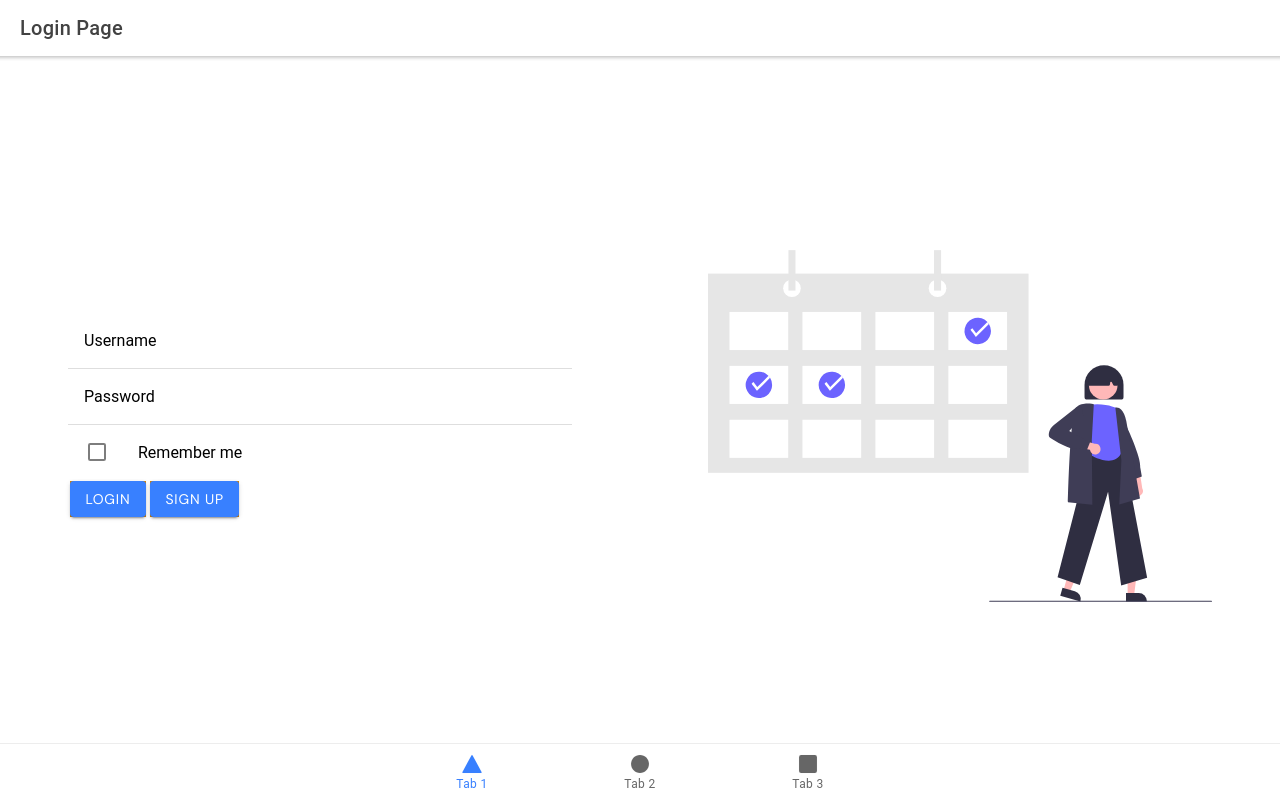
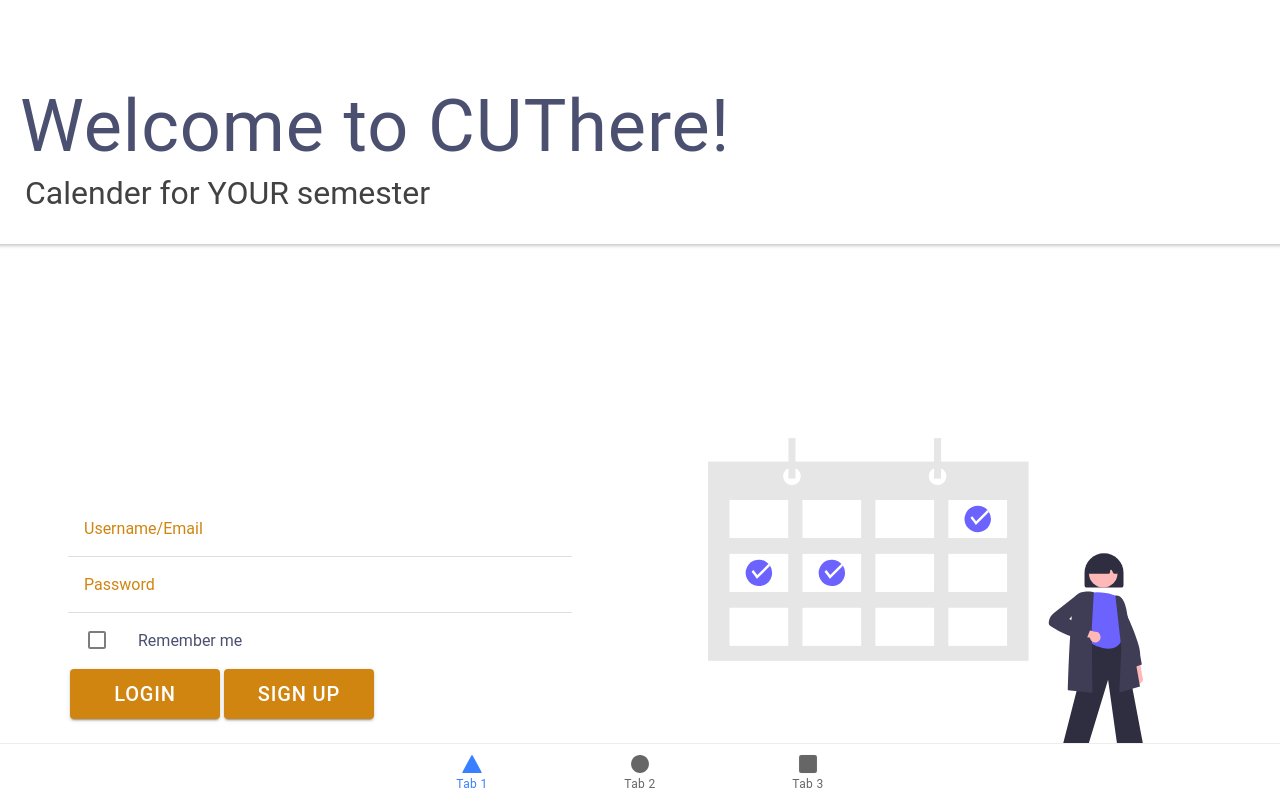
Before and after one commit to sarah23398/CUThere, a React (Create React App) app: page /tab1 in a window 1280 px wide. Built offline with nearby package versions, Linux system fonts and the light colour scheme.

Commit message:
fixed styling

```diff
--- a/src/pages/LeftSide.css
+++ b/src/pages/LeftSide.css
@@ -1,4 +1,5 @@
 @import url('https://fonts.googleapis.com/css2?family=DM+Sans&display=swap" rel="stylesheet');
+
 
 .template{
     margin:10%;
@@ -10,9 +11,47 @@
 }
 
 .buttons{
-    font-family: 'DM Sans', sans-serif;
     float:left;
     margin: 2px;
     color:white;
-    background-color: #D08510;
+    width: 150px;
+    height: 50px;
+    left: 479px;
+    top: 824px;
+    --ion-color-primary: #D08510;
 }
+
+.loginButton{
+    --ion-font-family: 'DM Sans', sans-serif;
+    font-size: 20px;
+
+    font-style: normal;
+    font-weight: 500;
+
+    line-height: 62px;
+
+}
+.lable1{
+    height: 181px;
+}
+.rem{
+    --ion-color-primary:#4B5070;
+}
+
+.label{
+    --ion-color-primary: #D08510;
+    --ion-color-primary-tint: #D08510;
+    --ion-color-primary-shadow: #D08510;
+
+
+}
+
+.signup{
+    --ion-font-family: 'DM Sans', sans-serif;
+    font-size: 20px;
+
+    font-style: normal;
+    font-weight: 500;
+
+    line-height: 62px;
+}
--- a/src/pages/LeftSide.jsx
+++ b/src/pages/LeftSide.jsx
@@ -12,24 +12,26 @@ const LeftSide = () => {
     return(
         <div className="template">
             <form>
-            <IonItem>
-                <IonLabel position="floating">Username</IonLabel>
+            <IonItem className="label1">
+                <IonLabel className = "label" color = "primary"  position = "floating">Username/Email</IonLabel>
                 <IonInput />
             </IonItem>
             <IonItem>
-                <IonLabel position="floating">Password</IonLabel>
+                <IonLabel className = "label"  color = "primary"  position="floating">Password</IonLabel>
                 <IonInput type="password" />
             </IonItem>
             <IonItem lines="none">
-                <IonLabel>Remember me</IonLabel>
+                <IonLabel className ="rem" color="primary">Remember me</IonLabel>
                 <IonCheckbox defaultChecked={true} slot="start" />
             </IonItem>
 
-            <IonButton className="buttons" variant="primary" type="" onClick={loginUser}>
-                Login
+            <IonButton className="buttons" color="primary" variant="primary" type="" onClick={loginUser}>
+            <IonLabel className="loginButton" >Login</IonLabel>
             </IonButton>
 
-            <IonButton className="buttons" >Sign Up</IonButton>
+            <IonButton className="buttons" >
+            <IonLabel className="loginButton" >Sign Up</IonLabel>
+            </IonButton>
             </form>
         </div>
     )
--- a/src/pages/Login.css
+++ b/src/pages/Login.css
@@ -2,6 +2,11 @@
     max-width: 80%;
     margin:0 auto;
 } */
+:root{
+  --ion-color-primary: #D08510;
+  --ion-color-primary-shade: #D08510;
+  --ion-color-primary-tint: #D08510;
+}
 
 .row {
     display: flex;
@@ -16,3 +21,33 @@
     flex-basis: 100%;
     flex: 1;
   }
+
+  .header{
+  width: 1440px;
+  height: 244px;
+  left: 0px;
+  top: 0px;
+  }
+
+  .title{
+    --ion-font-family: 'DM Sans', sans-serif;
+    --ion-color-primary:#4B5070;
+    font-style: normal;
+    font-weight: normal;
+    font-size: 72px;
+    line-height: 94px;
+    display: flex;
+    align-items: center;
+    padding-top: 80px;
+    text-shadow: 0px,4px,4px rgba(0,0,0,0.25);
+  }
+  .subtitle{
+    left: 23px;
+    top: 133px;
+    padding:25px;
+    font-size: 32px;
+
+
+    --ion-font-family: 'DM Sans', sans-serif;
+    align-items: center;
+  }
--- a/src/pages/Login.tsx
+++ b/src/pages/Login.tsx
@@ -1,5 +1,5 @@
 import React, { useState } from 'react';
-import { IonContent, IonHeader, IonPage, IonTitle, IonToolbar, IonRow, IonCol } from '@ionic/react';
+import { IonContent, IonHeader, IonPage, IonTitle, IonToolbar, IonRow, IonCol, IonLabel } from '@ionic/react';
 import './Login.css';
 import LeftSide from './LeftSide';
 import RightSide from './RightSide';
@@ -14,7 +14,10 @@ const Tab4: React.FC = () => {
     <IonPage>
       <IonHeader>
         <IonToolbar>
-          <IonTitle>Login Page</IonTitle>
+          <div className = "header">
+          <IonTitle className="title" color="primary">Welcome to CUThere!</IonTitle>
+          <IonLabel className="subtitle">Calender for YOUR semester </IonLabel>
+          </div>
         </IonToolbar>
       </IonHeader>
       <IonContent fullscreen className="ion-text-center">
```
